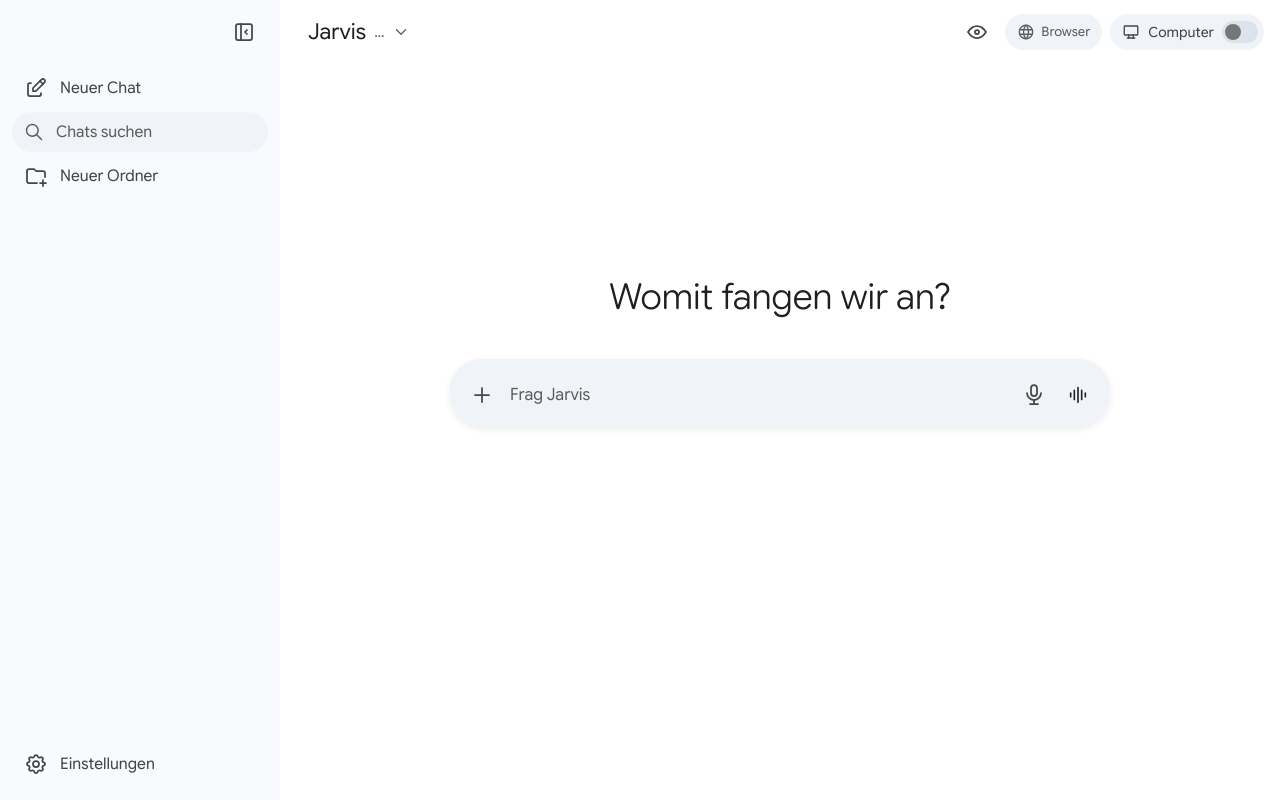
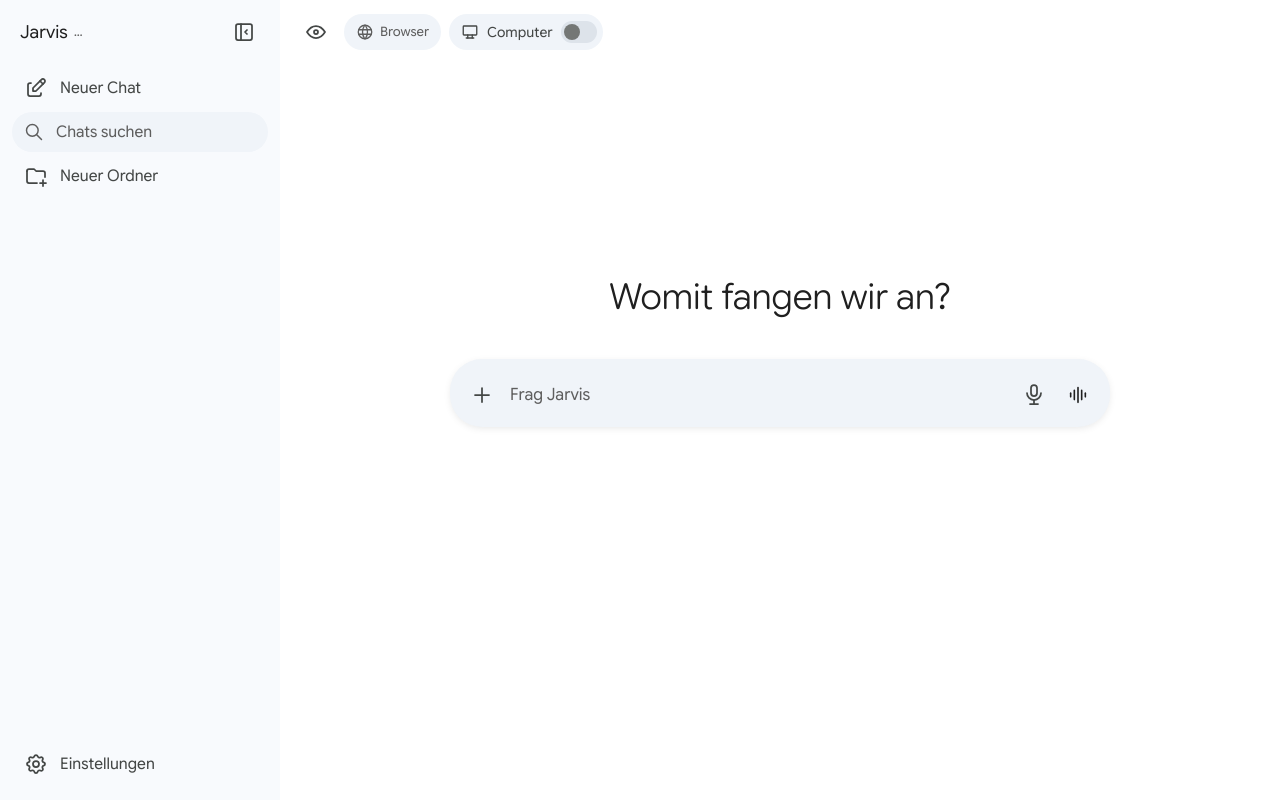
Before and after one commit to benjaminbayerpriv-cmd/jarvis3, a browser extension: page app/ui/index.html in a window 1280 px wide. Both pictures are taken after a click on the button 36 px from the left and 32 px from the top of the page. Drawn offline with Linux system fonts and the light colour scheme.

Commit message:
Modell-Chip bei offener Leiste links neben den Umschalter
Co-Authored-By: Claude Sonnet 5.5 <noreply@anthropic.com>

```diff
--- a/app/ui/styles.css
+++ b/app/ui/styles.css
@@ -441,3 +441,10 @@ kbd { font-family: var(--font); font-size: 12px; opacity: .8; }
 #railToggle { position: relative; z-index: 1; margin-left: 0; transition: transform var(--d-m2) var(--ease), background-color var(--d-s3) var(--ease); }
 .app[data-rail="open"] #railToggle { transform: translateX(208px); }
 #railToggle svg { transition: opacity var(--d-s3) linear; }
+
+
+/* ---------- Modell-Chip: bei offener Leiste in deren freien Platz links vom Umschalter ---------- */
+.app[data-rail="open"] .model-chip { position: fixed; z-index: 3; left: 12px; top: calc(var(--inset-top) + 12px); width: 196px; padding: 0 8px; gap: 6px; }
+.app[data-rail="open"] .model-chip .brand { font-size: 18px; flex: none; }
+.app[data-rail="open"] .model-chip .model-name { min-width: 0; flex: 1; overflow: hidden; text-overflow: ellipsis; white-space: nowrap; text-align: left; font-size: 12px; }
+.app[data-rail="open"] .model-chip .chev { display: none; }
```
